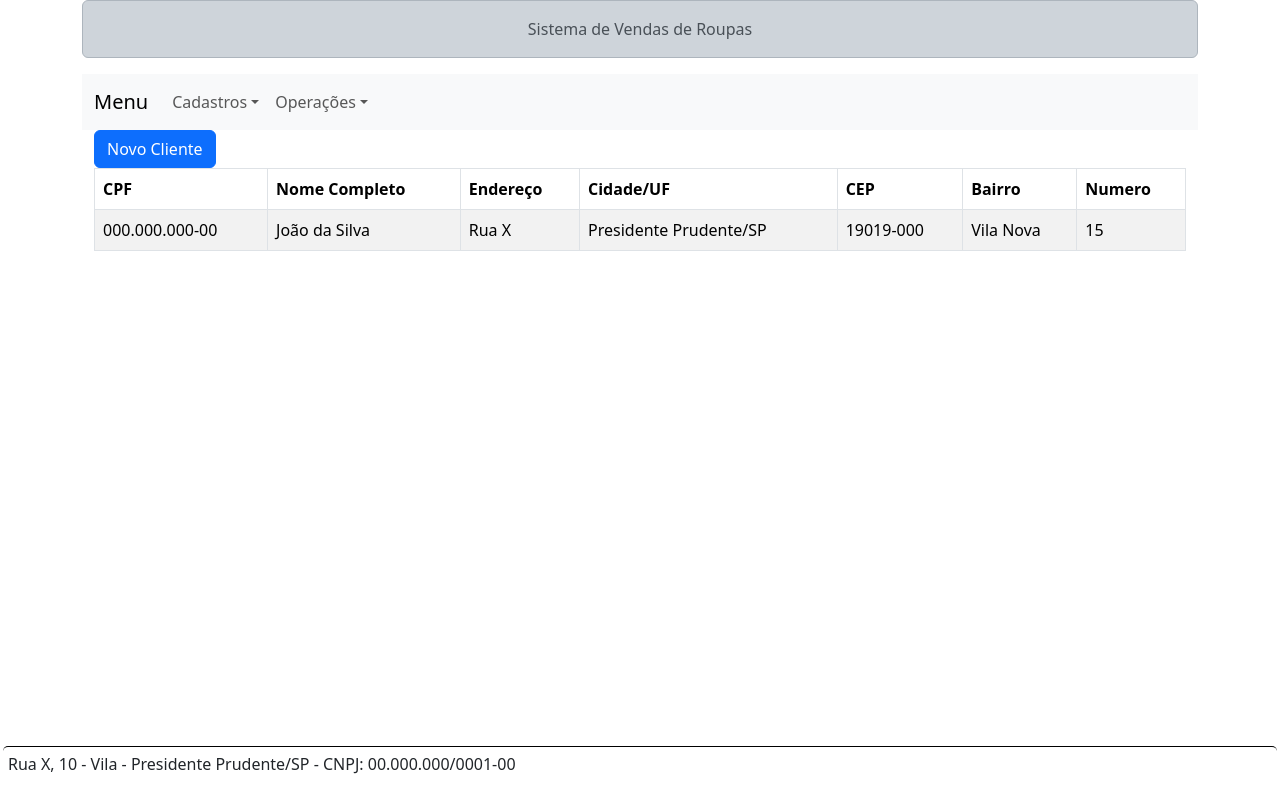
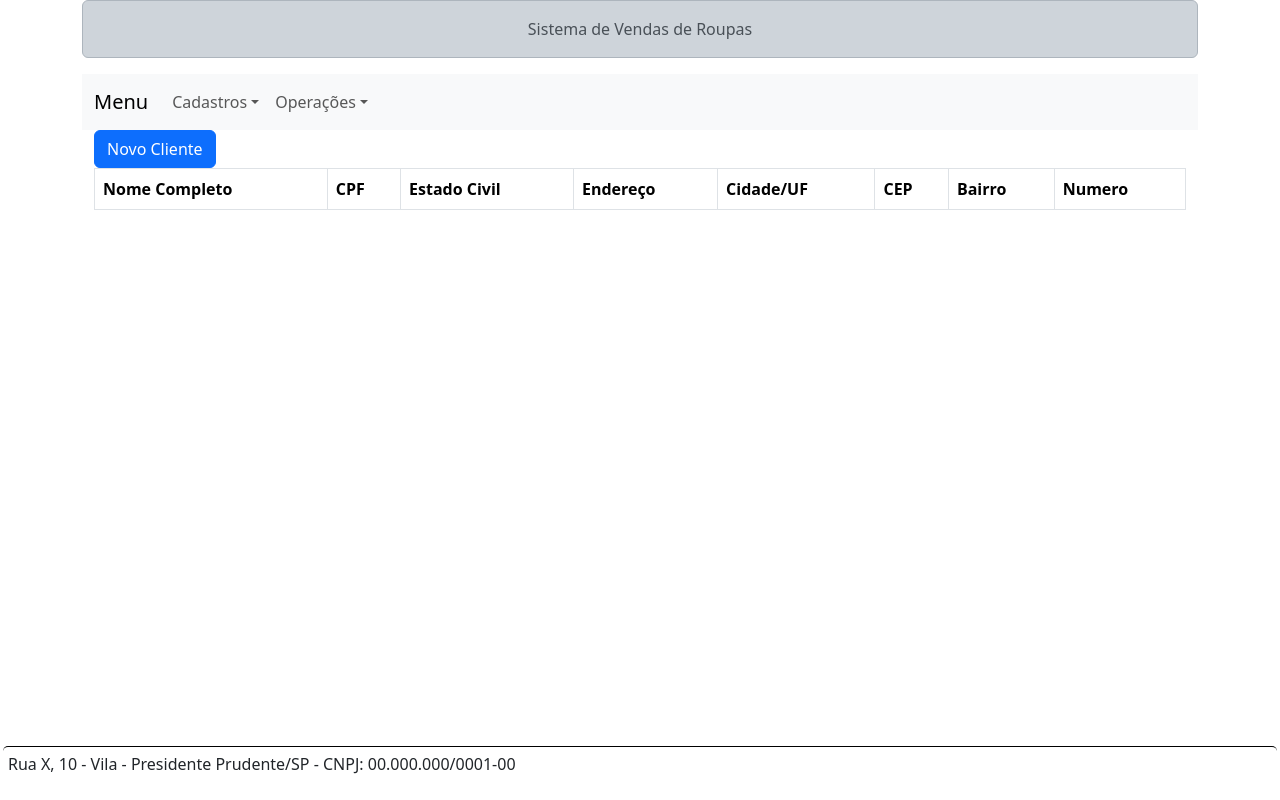
Before and after one commit to Zoratoo/SistemaReactLPII, a React (Create React App) app: page /clientes in a window 1280 px wide. Built offline with nearby package versions, Linux system fonts and the light colour scheme.

Commit message:
Lista dinamica de clientes a partir do cadastro.

```diff
--- a/src/telasCadastro/TelaCadastroCliente.jsx
+++ b/src/telasCadastro/TelaCadastroCliente.jsx
@@ -6,14 +6,19 @@ import { Container } from "react-bootstrap";
 
 export default function TelaCadastroCliente(props) {
     const [exibirFormulario, setExibirFormulario] = useState(false);
+    const [listaClientes, setListaClientes] = useState([]);
+
+    function adicionarCliente(cliente) {
+        setListaClientes([...listaClientes, cliente]);
+      }
+
     return (
         <Container>
             <Pagina>
                 {
-                    exibirFormulario ? <FormCadCliente exibirFormulario={setExibirFormulario}/> : <TabelaClientes exibirFormulario={setExibirFormulario}/>
+                    exibirFormulario ? <FormCadCliente exibirFormulario={setExibirFormulario} adicionarCliente={adicionarCliente}/> : <TabelaClientes exibirFormulario={setExibirFormulario} listaClientes={listaClientes}/>
                 }
             </Pagina>
         </Container>
-
     );
 }
--- a/src/telasCadastro/formularios/FormCadCliente.jsx
+++ b/src/telasCadastro/formularios/FormCadCliente.jsx
@@ -17,7 +17,6 @@ export default function FormCadCliente(props) {
 
     function manipularMudancas(e){
         const componente = e.currentTarget;
-        console.log(componente.value)
         setCliente({...cliente,[componente.name]:componente.value});
     }
 
@@ -29,6 +28,8 @@ export default function FormCadCliente(props) {
             //mandar os dados para o backend
             setCliente(estadoInicialCliente);
             setFormValidado(false);
+            props.exibirFormulario(false);
+            props.adicionarCliente(cliente);
         }
         else{
             setFormValidado(true);
@@ -90,11 +91,11 @@ export default function FormCadCliente(props) {
                                 onChange={manipularMudancas}
                                 value={cliente.estadoCivil}
                                 requerid>
-                                <option value="solteiro" selected>Solteiro</option>
-                                <option value="casado">Casado</option>
-                                <option value="separado">Separado</option>
-                                <option value="divorciado">Divorciado</option>
-                                <option value="viuvo">Viúvo</option>
+                                <option value="Solteiro" selected>Solteiro</option>
+                                <option value="Casado">Casado</option>
+                                <option value="Separado">Separado</option>
+                                <option value="Divorciado">Divorciado</option>
+                                <option value="Viuvo">Viúvo</option>
 
                             </Form.Select>
                         </FloatingLabel>
@@ -245,10 +246,7 @@ export default function FormCadCliente(props) {
                         <Button type="submit" variant={"primary"}>Cadastrar</Button>
                     </Col>
                     <Col md={6} offset={5}>
-                        <Button type="button" variant={"secondary"} onClick={() => {
-                                props.exibirFormulario(false)
-                            }
-                        }>Voltar</Button>
+                        <Button type="button" variant={"secondary"}>Voltar</Button>
                     </Col>
                 </Row>
             </Form>
--- a/src/telasCadastro/tabelas/TabelaClientes.jsx
+++ b/src/telasCadastro/tabelas/TabelaClientes.jsx
@@ -1,15 +1,16 @@
-import {Container, Table, Button} from "react-bootstrap";
+import { Container, Table, Button } from "react-bootstrap";
 export default function TabelaClientes(props) {
     return (
         <Container>
-            <Button type="button" onClick={()=>{
+            <Button type="button" onClick={() => {
                 props.exibirFormulario(true);
             }}>Novo Cliente</Button>
             <Table striped bordered hover>
                 <thead>
                     <tr>
+                        <th>Nome Completo</th>
                         <th>CPF</th>
-                        <th>Nome Completo</th>
+                        <th>Estado Civil</th>
                         <th>Endereço</th>
                         <th>Cidade/UF</th>
                         <th>CEP</th>
@@ -18,15 +19,18 @@ export default function TabelaClientes(props) {
                     </tr>
                 </thead>
                 <tbody>
-                    <tr>
-                        <td>000.000.000-00</td>
-                        <td>João da Silva</td>
-                        <td>Rua X</td>
-                        <td>Presidente Prudente/SP</td>
-                        <td>19019-000</td>
-                        <td>Vila Nova</td>
-                        <td>15</td>
-                    </tr>
+                    {props.listaClientes.map((cliente, index) => (
+                        <tr key={index}>
+                            <td>{cliente.nome}</td>
+                            <td>{cliente.cpf}</td>
+                            <td>{cliente.estadoCivil}</td>
+                            <td>{cliente.endereco}</td>
+                            <td>{cliente.cidade}/{cliente.uf}</td>
+                            <td>{cliente.cep}</td>
+                            <td>{cliente.bairro}</td>
+                            <td>{cliente.numero}</td>
+                        </tr>
+                    ))}
                 </tbody>
             </Table>
         </Container>
```
